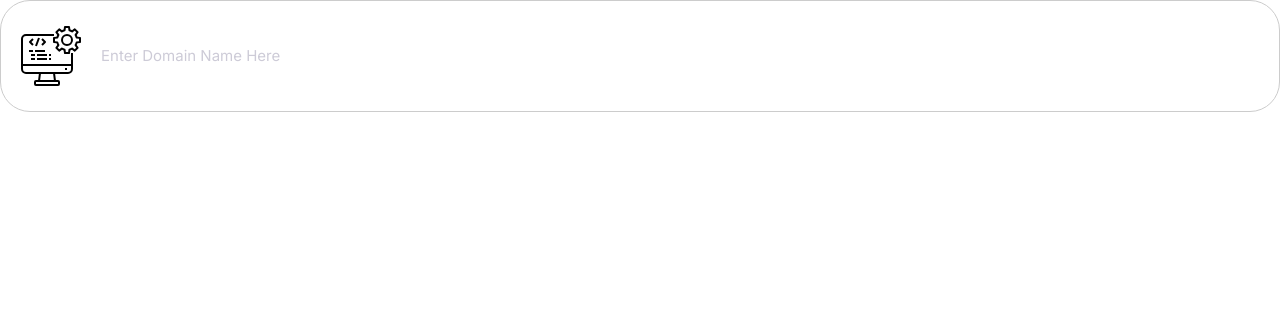
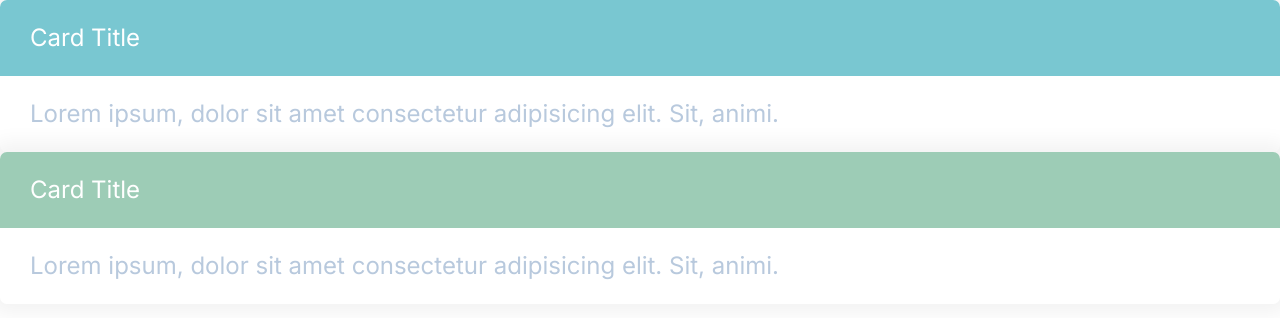
Before and after one commit to Kaygee105/Moshified, a plain HTML site: page index.html in a window 1280 px wide. Drawn offline with Linux system fonts and the light colour scheme.

Commit message:
Define rule for card

```diff
--- a/CSS/style.css
+++ b/CSS/style.css
@@ -223,3 +223,21 @@ a {
     font-size: 1.5rem;
   }
 }
+/* CARD */
+.card {
+  border-radius: 7px;
+  box-shadow: 0 0 20px 10px #f3f3f3;
+  overflow: hidden;
+}
+.card__header,
+.card__body {
+  padding: 2rem 3rem;
+}
+.card--primary .card__header {
+  background: var(--color-primary);
+  color: #fff;
+}
+.card--secondary .card__header {
+  background: var(--color-secondary);
+  color: #fff;
+}
--- a/index.html
+++ b/index.html
@@ -15,13 +15,18 @@
     <link rel="stylesheet" href="CSS/style.css" />
   </head>
   <body>
-    <div class="input-group">
-      <span class="icon-container">
-      </svg><svg class="icon ">
-        <use xlink:href="image/sprite.svg#computer"></use>
-      </svg>
-    </span>
-      <input type="text" class="input" placeholder="Enter Domain Name Here" />
+    <div class="card card--primary">
+      <header class="card__header">Card Title</header>
+      <div class="card__body">
+        Lorem ipsum, dolor sit amet consectetur adipisicing elit. Sit, animi.
+      </div>
+    </div>
+
+    <div class="card card--secondary">
+      <header class="card__header">Card Title</header>
+      <div class="card__body">
+        Lorem ipsum, dolor sit amet consectetur adipisicing elit. Sit, animi.
+      </div>
     </div>
   </body>
 </html>
```
Also changed, not shown: CSS/component/badge.html (deleted, +0 -4 lines), CSS/component/link.html (deleted, +0 -1 lines), component/card.html (added, +12 -0 lines), component/inputgroup.html (added, +8 -0 lines).
